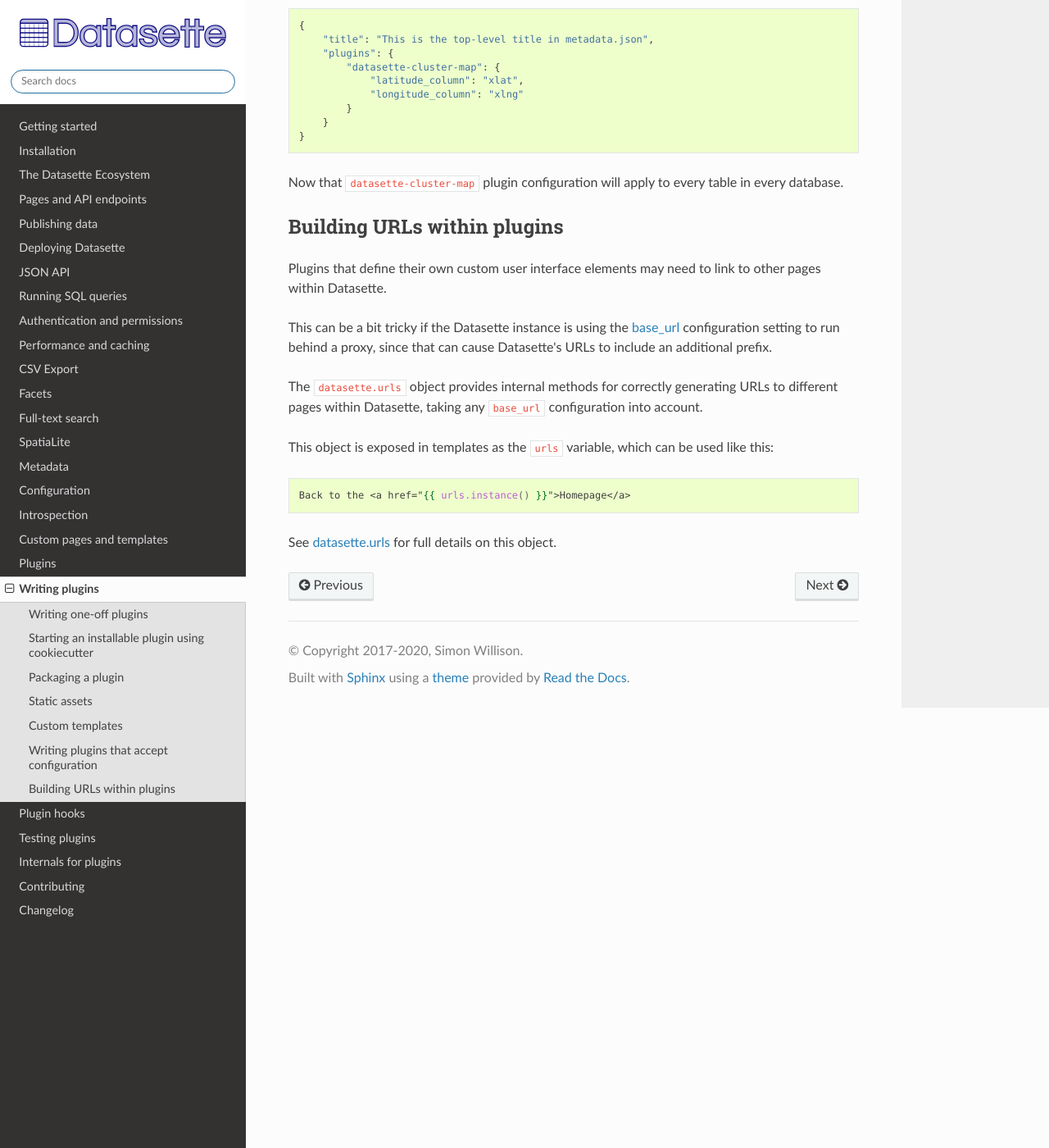
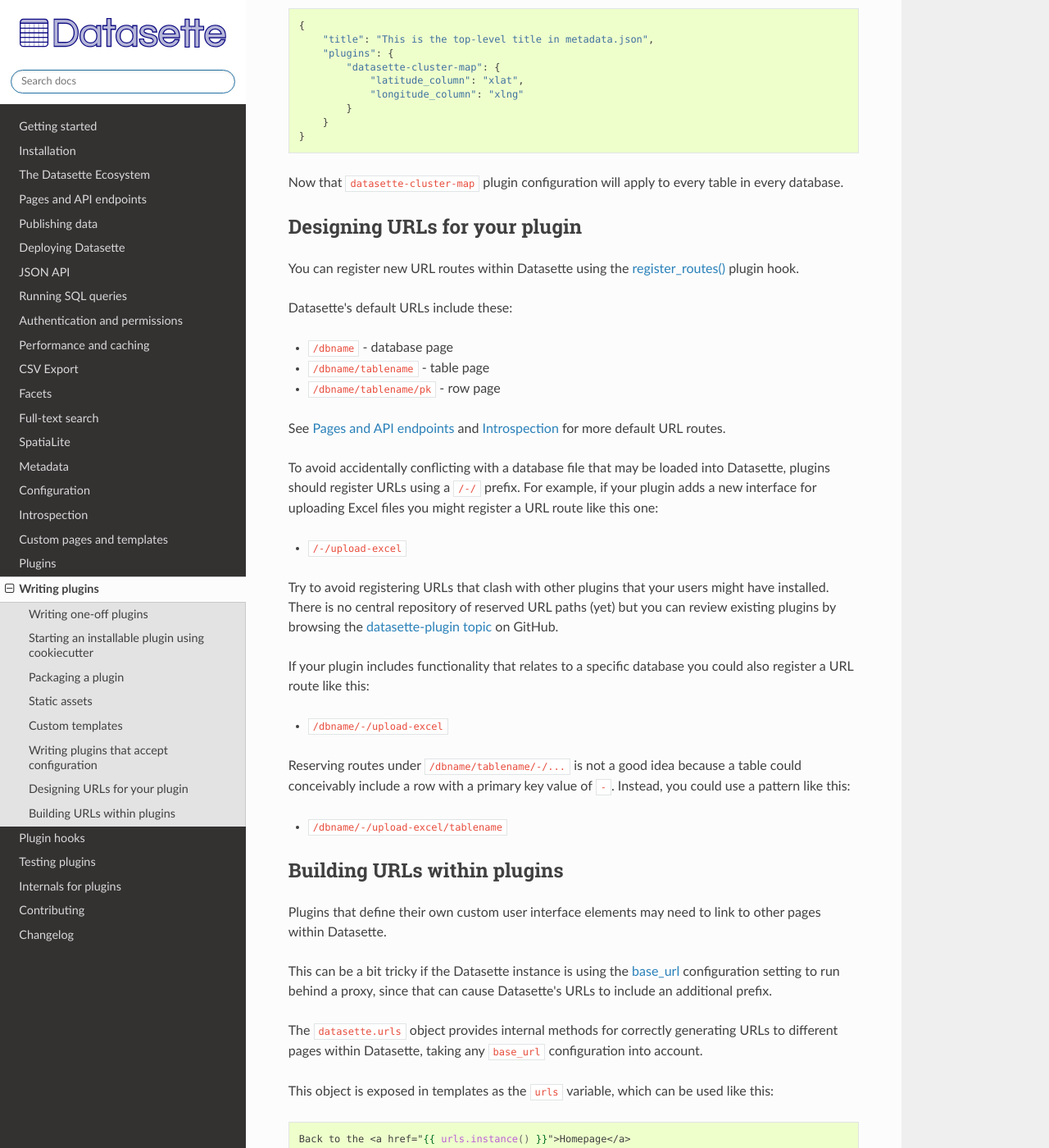
Before and after one commit to simonw/datasette, a Sphinx documentation site: the page built from docs/writing_plugins.rst, in a window 1280 px wide and 1400 px high, scrolled down 4495 px. Shown: the whole window at 82% size. Built offline with Sphinx 7.4.7 and the Read the Docs theme 2.0.0, drawn with Linux system fonts in a browser that asks for light colours.

Commit message:
Docs on Designing URLs for your plugin - closes #1053

```diff
--- a/docs/introspection.rst
+++ b/docs/introspection.rst
@@ -1,3 +1,5 @@
+.. _introspection:
+
 Introspection
 =============
 
--- a/docs/plugin_hooks.rst
+++ b/docs/plugin_hooks.rst
@@ -556,6 +556,8 @@
 
 The function can either return a :ref:`internals_response` or it can return nothing and instead respond directly to the request using the ASGI ``send`` function (for advanced uses only).
 
+See :ref:`writing_plugins_designing_urls` for tips on designing the URL routes used by your plugin.
+
 Examples: `datasette-auth-github <https://github.com/simonw/datasette-auth-github>`__, `datasette-psutil <https://github.com/simonw/datasette-psutil>`__
 
 .. _plugin_register_facet_classes:
--- a/docs/writing_plugins.rst
+++ b/docs/writing_plugins.rst
@@ -202,6 +202,36 @@
 
 Now that ``datasette-cluster-map`` plugin configuration will apply to every table in every database.
 
+.. _writing_plugins_designing_urls:
+
+Designing URLs for your plugin
+------------------------------
+
+You can register new URL routes within Datasette using the :ref:`plugin_register_routes` plugin hook.
+
+Datasette's default URLs include these:
+
+- ``/dbname`` - database page
+- ``/dbname/tablename`` - table page
+- ``/dbname/tablename/pk`` - row page
+
+See :ref:`pages` and :ref:`introspection` for more default URL routes.
+
+To avoid accidentally conflicting with a database file that may be loaded into Datasette, plugins should register URLs using a ``/-/`` prefix. For example, if your plugin adds a new interface for uploading Excel files you might register a URL route like this one:
+
+- ``/-/upload-excel``
+
+Try to avoid registering URLs that clash with other plugins that your users might have installed. There is no central repository of reserved URL paths (yet) but you can review existing plugins by browsing the `datasette-plugin topic <https://github.com/topics/datasette-plugin>`__ on GitHub.
+
+If your plugin includes functionality that relates to a specific database you could also register a URL route like this:
+
+- ``/dbname/-/upload-excel``
+
+Reserving routes under ``/dbname/tablename/-/...`` is not a good idea because a table could conceivably include a row with a primary key value of ``-``. Instead, you could use a pattern like this:
+
+- ``/dbname/-/upload-excel/tablename``
+
+
 .. _writing_plugins_building_urls:
 
 Building URLs within plugins
```
